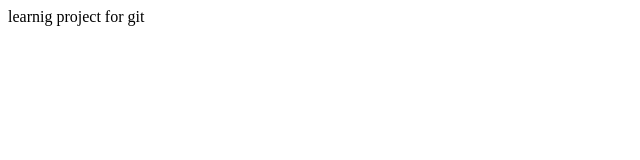
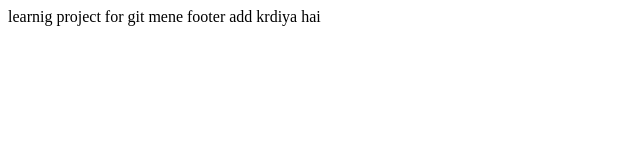
Before and after one commit to Ashu-Thakur/Temp, a plain HTML site: page index.html in a window 1280 px wide. Shown: the whole page, without its empty margins (0-640 px from the left). Drawn offline with Linux system fonts and the light colour scheme.

Commit message:
added text for footer more

```diff
--- a/index.html
+++ b/index.html
@@ -7,5 +7,6 @@
 </head>
 <body>
     learnig project for git
+    mene footer add krdiya hai
 </body>
 </html>
```
